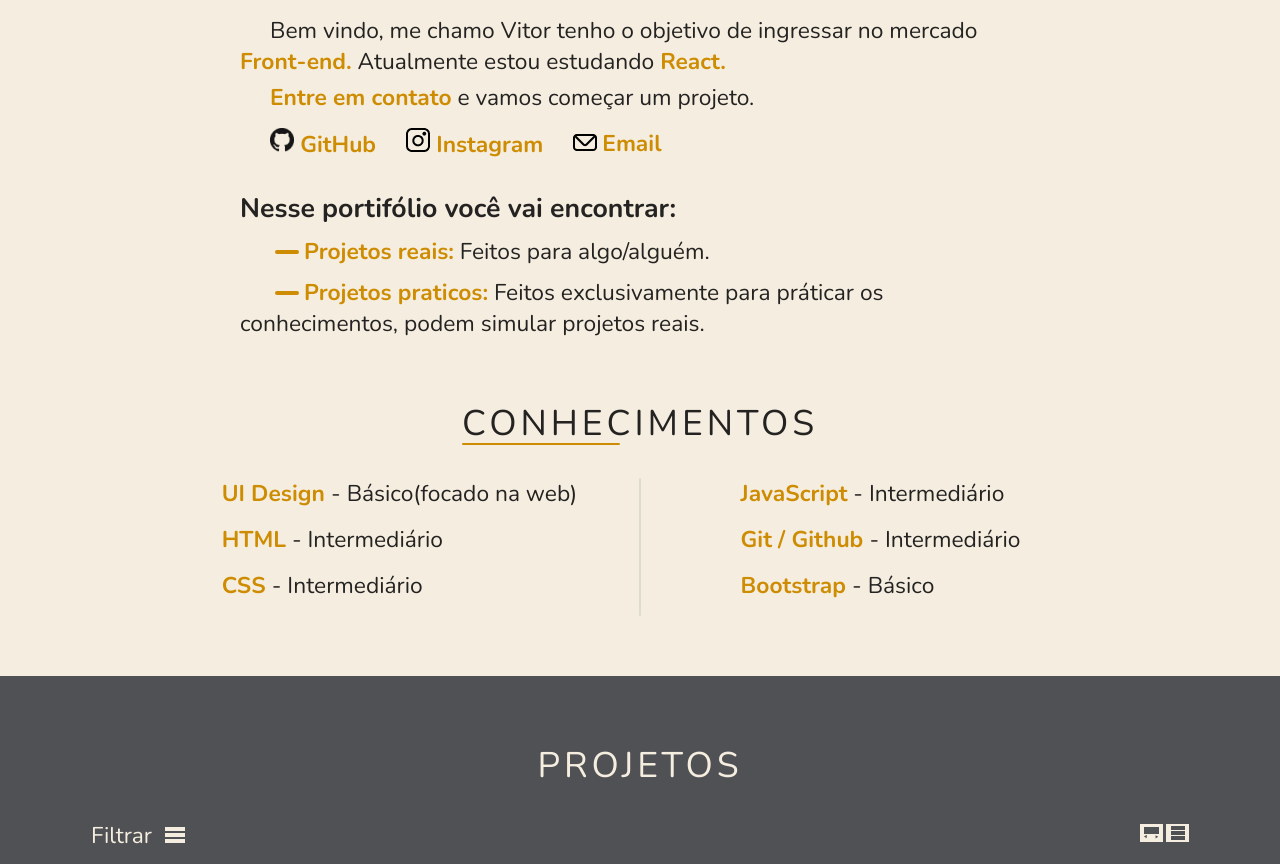
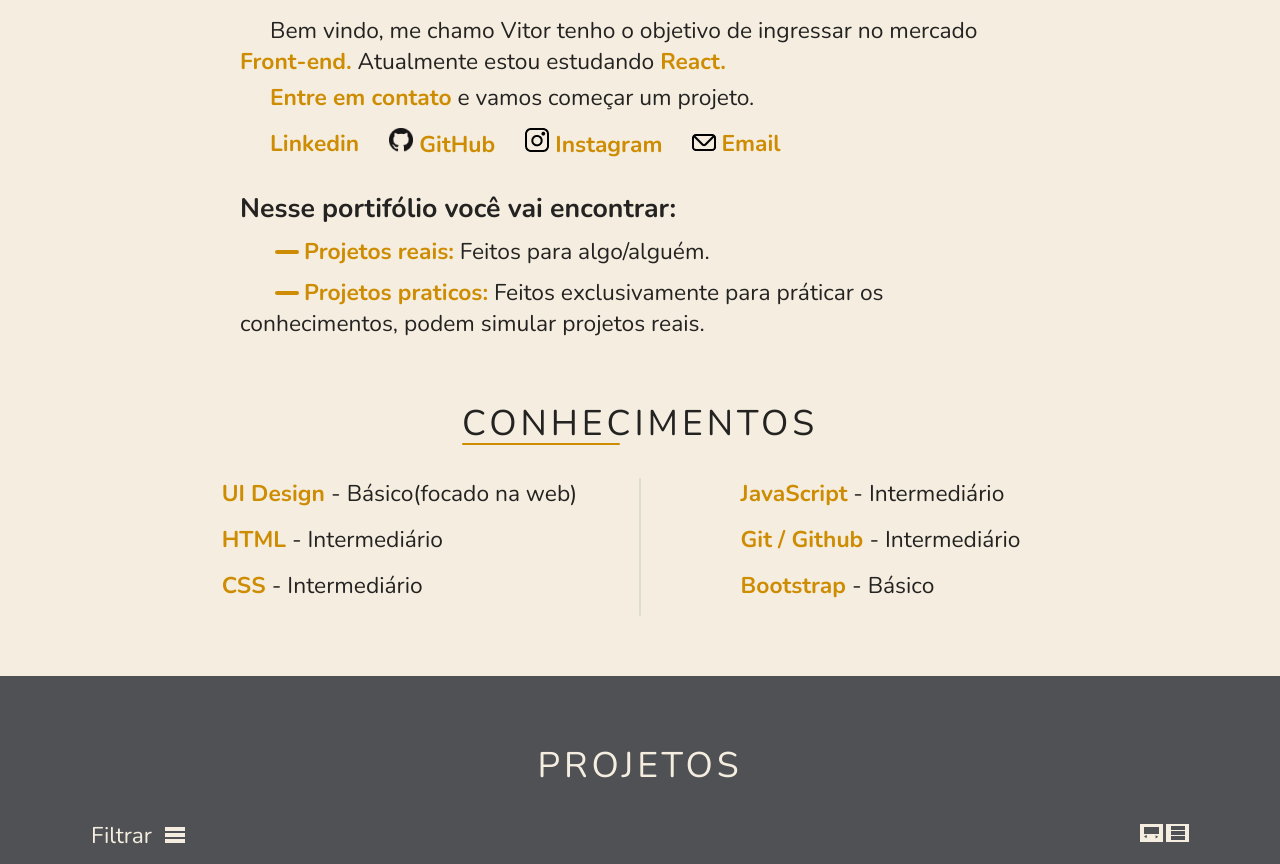
Before and after one commit to Vsenvolvedor/portifolio, a plain HTML site: page index.html in a window 1280 px wide. Shown: the part 780-1644 px from the top of the page. Drawn offline with nearby package versions, Linux system fonts and the light colour scheme.

Commit message:
adicionado link para o linkedin

```diff
--- a/index.html
+++ b/index.html
@@ -46,7 +46,7 @@
                     <strong class="dest under">Entre em contato</strong> e vamos começar um projeto.
                 </p>
                 <div class="link-sob">
-
+                    <a href="https://www.linkedin.com/in/vitor-lemos-1a61b3238/"  target="_blank" rel="external" class="dest under sobre-grid" >Linkedin</a>
                     <a href="https://github.com/viteydev"  target="_blank" rel="external" class="dest under sobre-grid" ><img src="assets/images/githubmark.png" alt="Logo github"> GitHub</a>
                     <a href="https://www.instagram.com/lem_vitor/"  target="_blank" rel="external" class="dest under sobre-grid" ><img src="assets/images/instagram-logo.png" alt="Logo Instagram"> Instagram</a>
                     <button data-copy="vitorlidice@gmail.com" class="dest under sobre-grid" ><img src="assets/images/mail-icon.png" alt="Mail icon">Email</button>
@@ -263,6 +263,7 @@
                             </ul>
                             <a href="https://github.com/viteydev/Colors" target="_blank" class="dest under">Veja o codigo aqui</a>
                         </div>
+                      </div>
                       <div class="grid-item" data-type="0" data-disptype >
                           <div class="img-item">
                               <a href="https://viteydev.github.io/Contador/"  target="_blank" rel="external"><img src="assets/images/project-images/contador.png" alt="Contador"></a>
```
Lines whose indentation alone changed are shown as unchanged.
